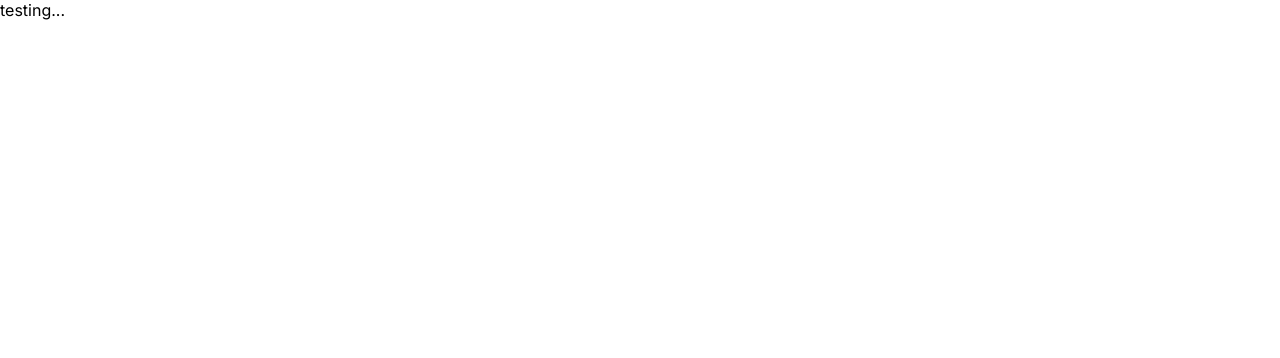
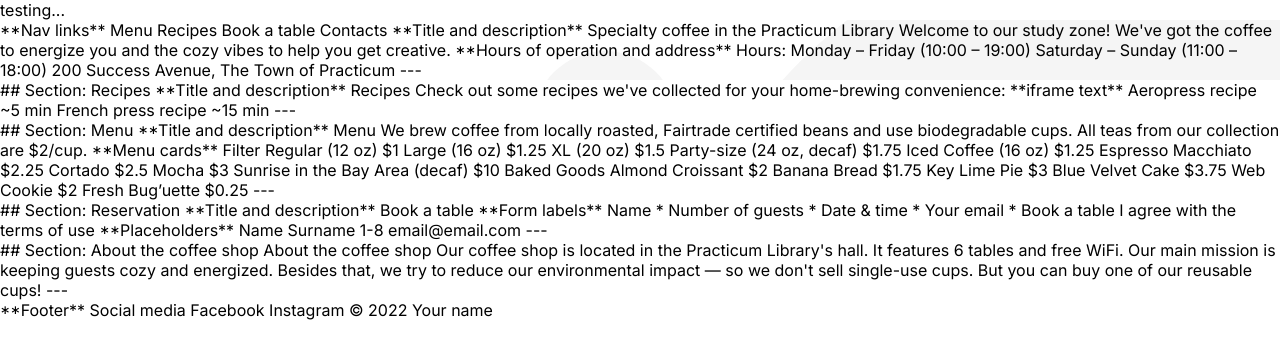
Before and after one commit to wvujohnson/se_project_coffeeshop, a plain HTML site: page index.html in a window 1280 px wide. Drawn offline with Linux system fonts and the light colour scheme.

Commit message:
sprint 2 stage 2

```diff
--- a/index.html
+++ b/index.html
@@ -21,14 +21,131 @@
 <body>
     <div class="page">testing...
     <header class="header">
+
+
+**Nav links**
+
+Menu
+Recipes
+Book a table
+Contacts
+
+**Title and description**
+
+Specialty coffee in the Practicum Library
+Welcome to our study zone! We've got the coffee to energize you and the cozy vibes to help you get creative.
+
+**Hours of operation and address**
+
+Hours:
+Monday – Friday (10:00 – 19:00)
+Saturday – Sunday (11:00 – 18:00)
+
+200 Success Avenue, The Town of Practicum
+
+---
     </header>
 <main class="content">
   <section class="recipes"></section>
+  ## Section: Recipes
+
+**Title and description**
+
+Recipes
+Check out some recipes we've collected for your home-brewing convenience:
+
+**iframe text**
+
+Aeropress recipe
+~5 min
+French press recipe
+~15 min
+
+---
+
   <section class="menu"></section>
+  ## Section: Menu
+
+**Title and description**
+
+Menu
+
+
+We brew coffee from locally roasted, Fairtrade certified beans and use biodegradable cups. All teas from our collection are $2/cup.
+
+**Menu cards**
+
+Filter
+Regular (12 oz) $1
+Large (16 oz) $1.25
+XL (20 oz) $1.5
+Party-size (24 oz, decaf) $1.75
+Iced Coffee (16 oz) $1.25
+
+Espresso
+Macchiato $2.25
+Cortado $2.5
+Mocha $3
+Sunrise in the Bay Area (decaf) $10
+
+Baked Goods
+Almond Croissant $2
+Banana Bread $1.75
+Key Lime Pie $3
+Blue Velvet Cake $3.75
+Web Cookie $2
+Fresh Bug’uette $0.25
+
+---
   <section class="reservation"></section>
+  ## Section: Reservation
+
+**Title and description**
+
+Book a table
+
+**Form labels**
+
+Name *
+Number of guests *
+Date & time *
+Your email *
+
+Book a table
+
+I agree with the terms of use
+
+**Placeholders**
+
+Name Surname
+1-8
+email@email.com
+
+---
+
   <section class="about"></section>
+  ## Section: About the coffee shop
+
+About the coffee shop
+
+Our coffee shop is located in the Practicum Library's hall. It features 6 tables and free WiFi.
+
+Our main mission is keeping guests cozy and energized.
+
+Besides that, we try to reduce our environmental impact — so we don't sell single-use cups. But you can buy one of our reusable cups!
+
+---
+
   </main>
   <footer class="footer">
+    **Footer**
+
+Social media
+Facebook
+Instagram
+
+© 2022 Your name
+
       </footer>
   </div>
 </body>
--- a/pages/index.css
+++ b/pages/index.css
@@ -10,6 +10,7 @@
 .header {
   background-color: #ffffff;
   background-image: url(../images/background_header.svg);
-  position: cover;
+  background-position: cover;
+  background-repeat: no-repeat;
 
 }
```
